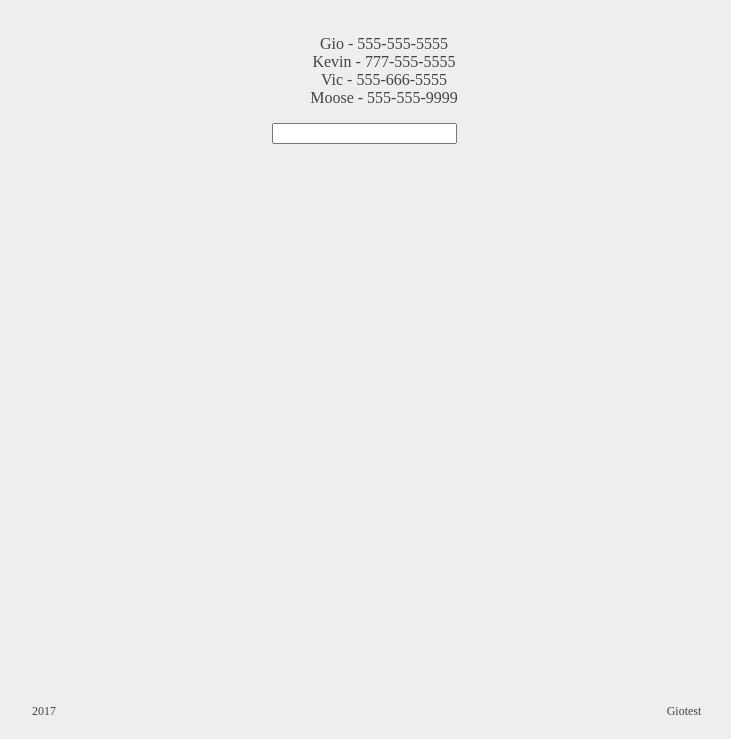
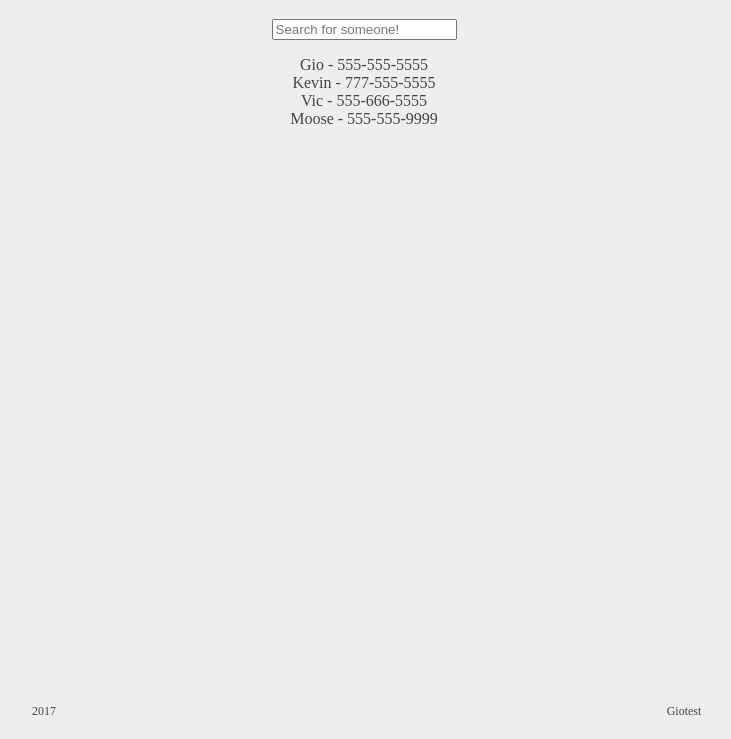
Before and after one commit to its-gio/ContactList, a React app: page / in a window 1280 px wide. Shown: the part 61-800 px from the top of the page, without its empty margins (276-1007 px from the left). Built offline with nearby package versions, Linux system fonts and the light colour scheme.

Commit message:
Made search bar work for avaliable addresses

```diff
--- a/src/css/styles.scss
+++ b/src/css/styles.scss
@@ -7,4 +7,5 @@ body, html{
 }
 .Home ul{
   list-style: none;
+  padding: 0;
 }
--- a/src/js/components/Home.js
+++ b/src/js/components/Home.js
@@ -3,15 +3,32 @@ import React from "react";
 import Contact from "../contact/Contact";
 
 export default class Home extends React.Component {
+  constructor(){
+    super();
+    this.state = {
+      search: ''
+    }
+  }
+  updateSearch(e){
+    e.preventDefault();
+    this.setState({
+      search: e.target.value
+    })
+  }
   render() {
+    let filterContacts = this.props.contacts.filter(
+      (contact) => {
+        return contact.name.toLowerCase().indexOf(this.state.search.toLowerCase()) != -1;
+      }
+    );
     return (
       <div class="Home">
+      <input type="text" onChange={ this.updateSearch.bind(this) } value={ this.state.search } placeholder="Search for someone!" />
         <ul>
           {
-            this.props.contacts.map((contact, i) => { return <Contact contact={ contact } key={i} /> })
+            filterContacts.map((contact, i) => { return <Contact contact={ contact } key={i} /> })
           }
         </ul>
-        <input type="text" />
       </div>
   )}
 }
```
